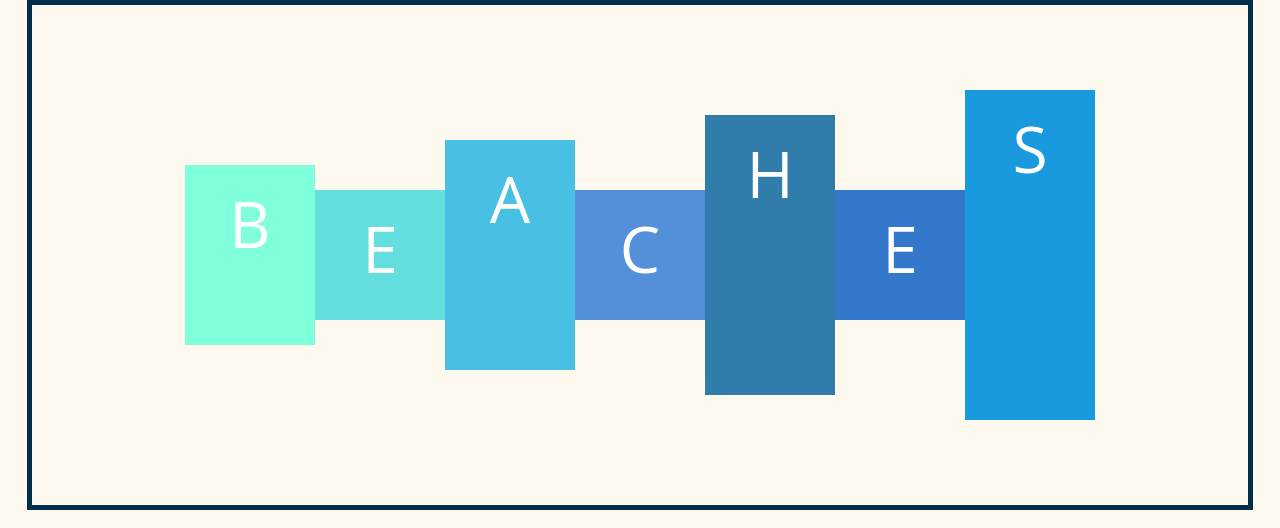
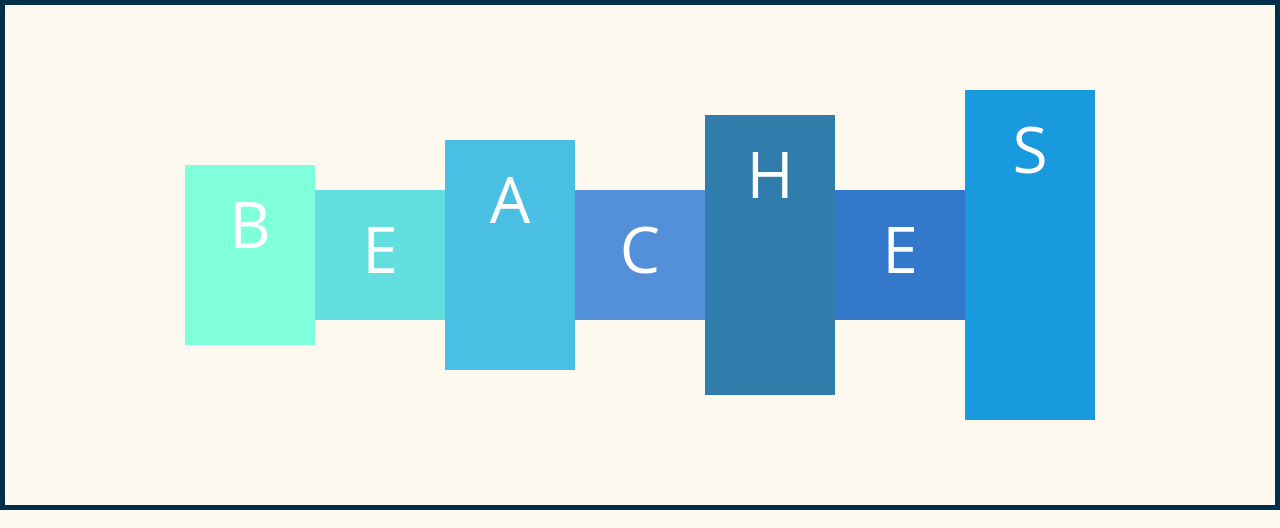
Before and after one commit to MichaelSey/Beach-gallery, a plain HTML site: page index.html in a window 1280 px wide. Shown: the top 528 px of the page. Drawn offline with Linux system fonts and the light colour scheme; grey boxes are pictures that could not be loaded.

Commit message:
changed width of container

```diff
--- a/layout.css
+++ b/layout.css
@@ -7,7 +7,6 @@ body {
 
 
 #container {
-    width: 95%;
     height: 500px;
     margin: 0 auto;
     border: 5px solid #003049;
```
